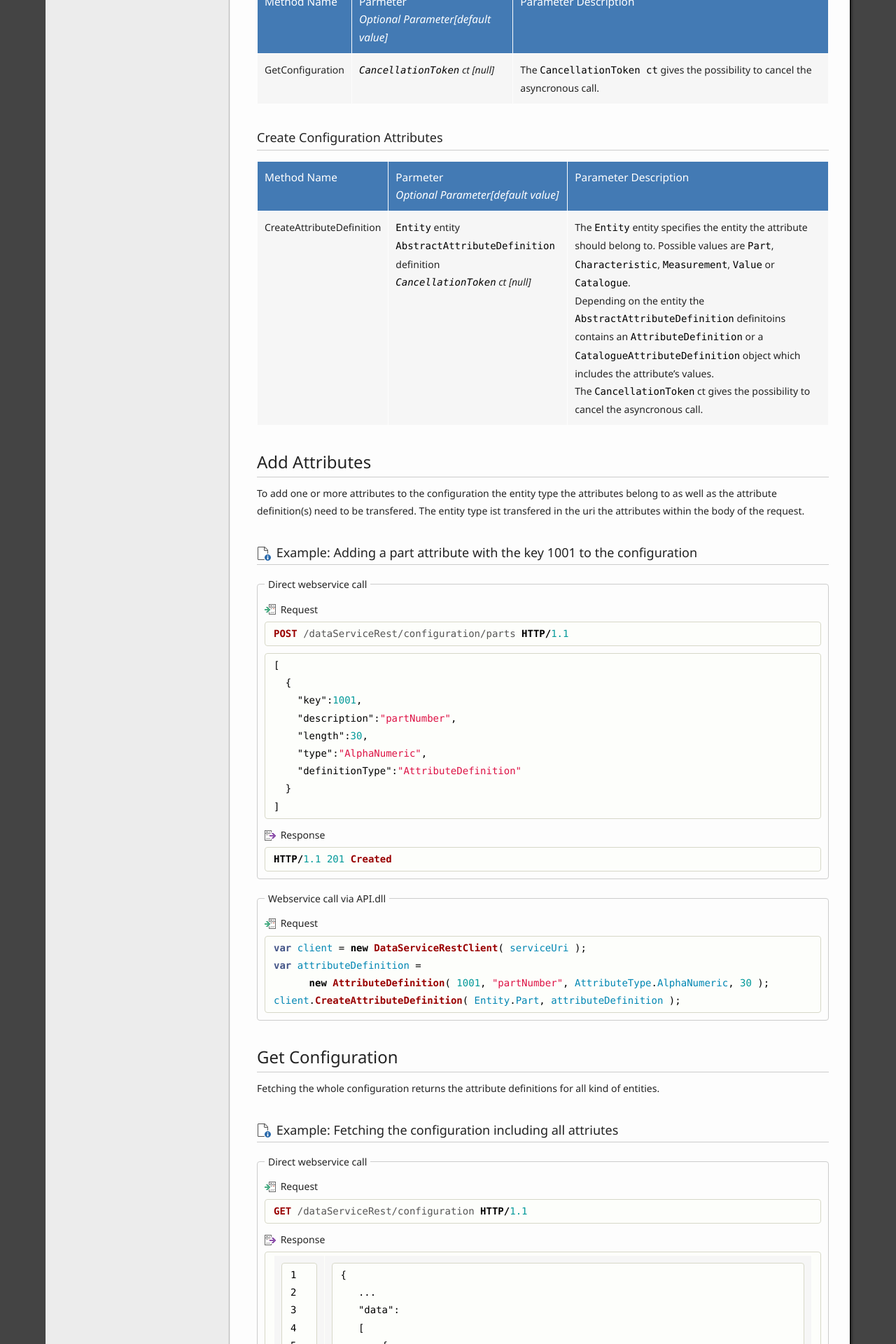
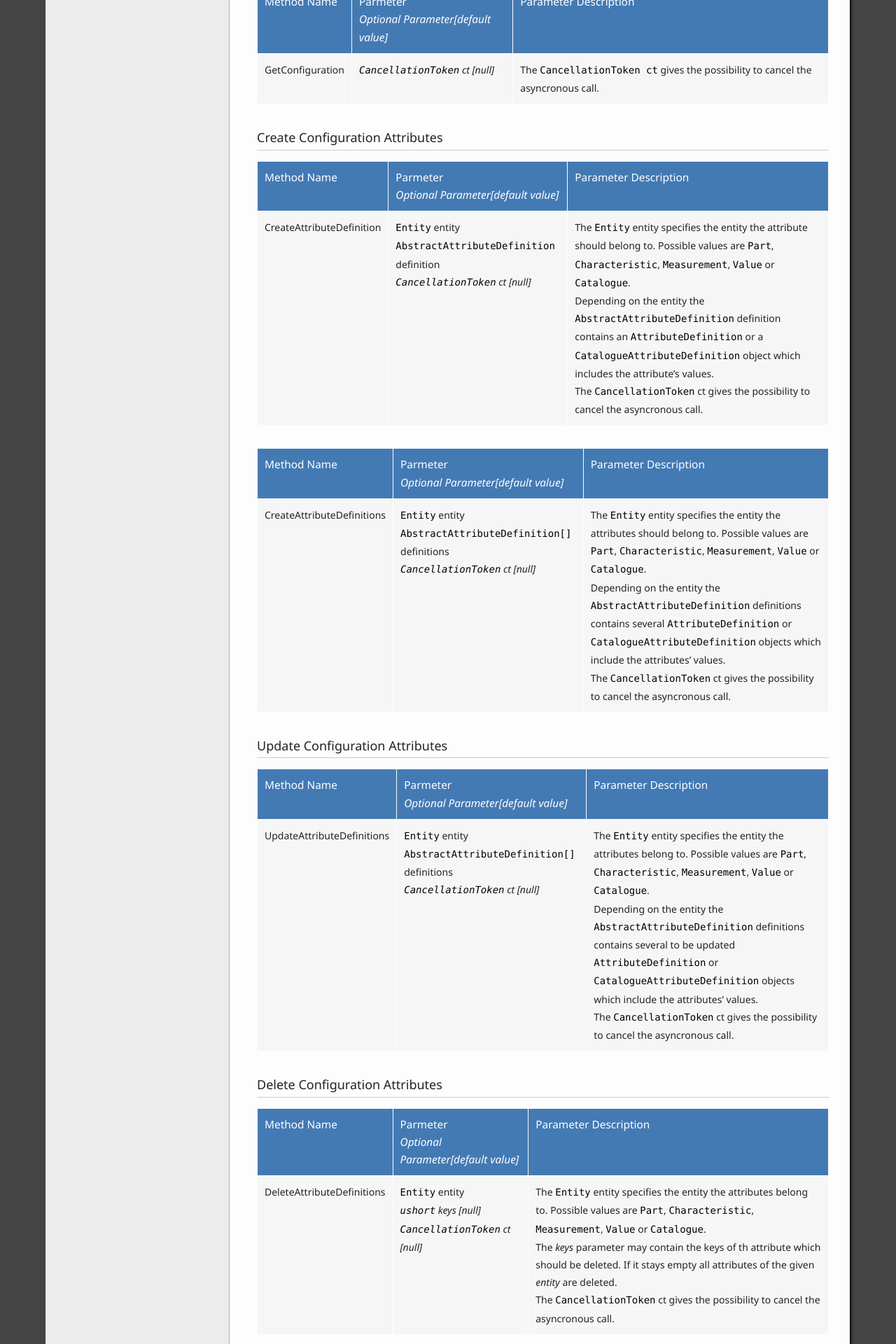
Before and after one commit to ZEISS-PiWeb/PiWeb-Api, a Jekyll site: the page built from _pages/022-configuration.md, in a window 1280 px wide. Shown: the part 2264-4184 px from the top of the page at 70% size. Built offline with Jekyll 4.4.1, drawn with Linux system fonts in a browser that asks for light colours; some of the changed text lies outside the part shown.

Commit message:
Update 022-configuration.md

````diff
--- a/_pages/022-configuration.md
+++ b/_pages/022-configuration.md
@@ -73,7 +73,23 @@
 
 Method Name | Parmeter<br>*Optional Parameter[default value]* | Parameter Description
 ------------|-------------------------------------------------|----------------------
-CreateAttributeDefinition | ```Entity``` entity<br><nobr><code>AbstractAttributeDefinition</code> definition </nobr><br>*```CancellationToken``` ct [null]* |  The ```Entity``` entity specifies the entity the attribute should belong to. Possible values are ```Part```, ```Characteristic```, ```Measurement```, ```Value``` or ```Catalogue```.<br> Depending on the entity the ```AbstractAttributeDefinition``` definitoins contains an ```AttributeDefinition``` or a ```CatalogueAttributeDefinition``` object which includes the attribute's values. <br> The ```CancellationToken``` ct gives the possibility to cancel the asyncronous call.
+CreateAttributeDefinition | ```Entity``` entity<br><nobr><code>AbstractAttributeDefinition</code> definition </nobr><br>*```CancellationToken``` ct [null]* |  The ```Entity``` entity specifies the entity the attribute should belong to. Possible values are ```Part```, ```Characteristic```, ```Measurement```, ```Value``` or ```Catalogue```.<br> Depending on the entity the ```AbstractAttributeDefinition``` definition contains an ```AttributeDefinition``` or a ```CatalogueAttributeDefinition``` object which includes the attribute's values. <br> The ```CancellationToken``` ct gives the possibility to cancel the asyncronous call.
+
+Method Name | Parmeter<br>*Optional Parameter[default value]* | Parameter Description
+------------|-------------------------------------------------|----------------------
+CreateAttributeDefinitions | ```Entity``` entity<br><nobr><code>AbstractAttributeDefinition[]</code> definitions </nobr><br>*```CancellationToken``` ct [null]* |  The ```Entity``` entity specifies the entity the attributes should belong to. Possible values are ```Part```, ```Characteristic```, ```Measurement```, ```Value``` or ```Catalogue```.<br> Depending on the entity the ```AbstractAttributeDefinition``` definitions contains several ```AttributeDefinition``` or  ```CatalogueAttributeDefinition``` objects which include the attributes' values. <br> The ```CancellationToken``` ct gives the possibility to cancel the asyncronous call.
+
+### Update Configuration Attributes
+
+Method Name | Parmeter<br>*Optional Parameter[default value]* | Parameter Description
+------------|-------------------------------------------------|----------------------
+UpdateAttributeDefinitions | ```Entity``` entity<br><nobr><code>AbstractAttributeDefinition[]</code> definitions </nobr><br>*```CancellationToken``` ct [null]* |  The ```Entity``` entity specifies the entity the attributes belong to. Possible values are ```Part```, ```Characteristic```, ```Measurement```, ```Value``` or ```Catalogue```.<br> Depending on the entity the ```AbstractAttributeDefinition``` definitions contains several to be updated ```AttributeDefinition``` or  ```CatalogueAttributeDefinition``` objects which include the attributes' values. <br> The ```CancellationToken``` ct gives the possibility to cancel the asyncronous call.
+
+### Delete Configuration Attributes
+
+Method Name | Parmeter<br>*Optional Parameter[default value]* | Parameter Description
+------------|-------------------------------------------------|----------------------
+DeleteAttributeDefinitions | ```Entity``` entity<br>*```ushort``` keys [null]*<br>*```CancellationToken``` ct [null]* |  The ```Entity``` entity specifies the entity the attributes belong to. Possible values are ```Part```, ```Characteristic```, ```Measurement```, ```Value``` or ```Catalogue```.<br>The *keys* parameter may contain the keys of th attribute which should be deleted. If it stays empty all attributes of the given *entity* are deleted. <br> The ```CancellationToken``` ct gives the possibility to cancel the asyncronous call.
 
 {% comment %}----------------------------------------------------------------------------------------------- {% endcomment %}
 
````
